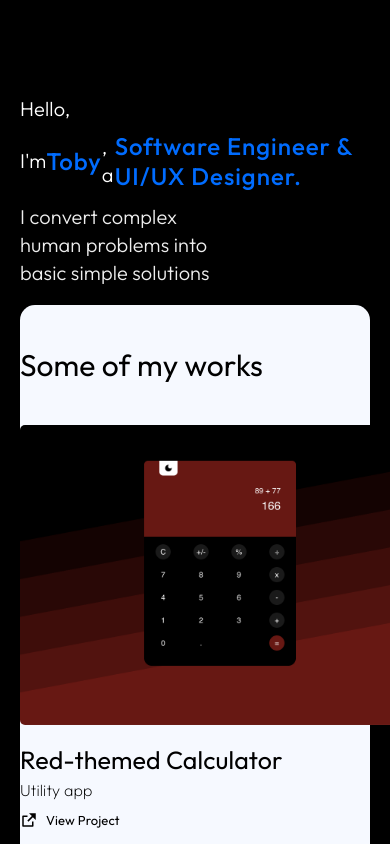
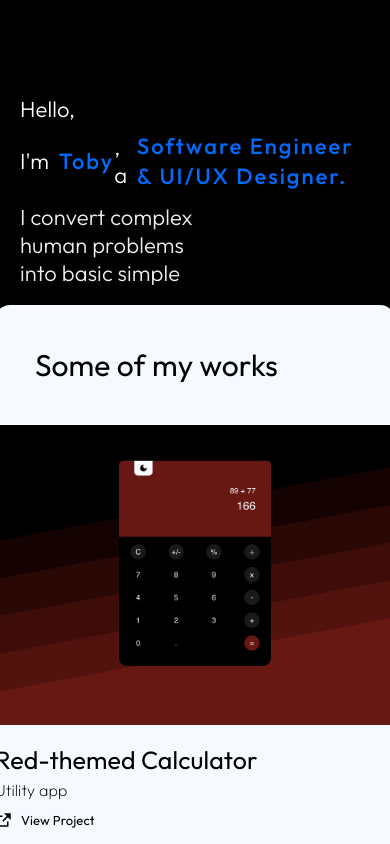
Before and after one commit to tobyoje/my-portfolio, a React (Create React App) app: page / in a window 390 px wide. Shown: the part 1300-2144 px from the top of the page. Built offline with nearby package versions, Linux system fonts and the light colour scheme.

Commit message:
Desktop and tablet styling done

```diff
--- a/src/App.js
+++ b/src/App.js
@@ -6,7 +6,7 @@ import Portfolio from "./pages/Portfolio/Portfolio";
 function App() {
   return (
 
-    <div>
+    <div className="app">
       <BrowserRouter>
         <Routes>
           <Route path="/" element={<Landing />} />
--- a/src/App.scss
+++ b/src/App.scss
@@ -5,11 +5,4 @@
   background-color: black;
   margin: 0;
   padding: 0;
-
-  @include media-desktop {
-    max-width: 1200px;
-    width: 100%;
-
-  }
-
 }
--- a/src/components/Footer/Footer.scss
+++ b/src/components/Footer/Footer.scss
@@ -2,13 +2,30 @@
 
 .footer {
   font-size: 2.4rem;
+  background-color: #006cff;
+  border-radius: 1.5rem;
+
+
+
+  @include media-tablet {
+    width: 680px;
+    padding: 5rem 5rem;
+
+
+  }
 
   @include media-desktop {
-    background-color: #006cff;
+    width: 1100px;
+    max-width: 1350px;
     font-size: 3.2rem;
     letter-spacing: 0.1rem;
+  }
+
+  @include media-widescreen {
+    width: 1300px;
+    max-width: 1300px;
     padding: 5rem 10rem;
-    border-radius: 1.5rem;
+
   }
 
   &__heading {
--- a/src/components/Header/Header.scss
+++ b/src/components/Header/Header.scss
@@ -4,13 +4,32 @@
   padding: 2rem 2rem;
 
   @include media-tablet {
+    width: 600px;
     display: flex;
     justify-content: space-between;
     align-items: center;
-    padding: 0 10rem;
+    padding: 2rem 0;
+  }
+
+  @include media-desktop {
+    width: 1100px;
+    max-width: 1400px;
+    display: flex;
+    justify-content: space-between;
+    align-items: center;
+    padding: 2rem 0;
+  }
+
+  @include media-widescreen {
+    width: 1300px;
+    max-width: 1300px;
   }
 
   &__image {
+    @include media-tablet {
+      width: 10rem;
+    }
+
     @include media-desktop {
       width: 15%;
     }
@@ -19,9 +38,17 @@
   &__menu-container {
     color: white;
     display: flex;
-    font-size: 3rem;
+    font-size: 2rem;
     padding: 2rem 0;
     border-radius: 1.5rem;
+
+    @include media-tablet {
+      font-size: 2.5rem;
+    }
+
+    @include media-desktop {
+      font-size: 3rem;
+    }
 
     li {
       margin: 0 4rem;
@@ -33,38 +60,11 @@
     }
   }
 
-  // &__menu {
-  //   display: flex;
-  //   flex-direction: column;
-  //   justify-content: space-between;
-  //   height: 100vh;
-  //   color: white;
-  //   font-size: 5rem;
-  //   padding: 4rem 10rem;
-
-  //   &--close {
-  //     display: flex;
-  //     justify-content: flex-end;
-  //   }
-
-  //   &--icon {
-  //     width: 5rem;
-  //     animation: pulse 3s infinite;
-
-  //     &:hover {
-  //       animation: none;
-  //     }
-  //   }
-
-  //   &--x{
-  //     width: 7rem;
-  //   }
-  // }
-
   &__menu-items {
     display: flex;
     justify-content: flex-end;
     padding-bottom: 20rem;
+
     li {
       list-style: none;
       margin: 0 3rem;
--- a/src/components/Hero/Hero.scss
+++ b/src/components/Hero/Hero.scss
@@ -6,10 +6,24 @@
   padding: 2rem 0rem;
   color: white;
 
+  @include media-tablet {
+    height: 100vh;
+    padding: 0 0 35rem 0;
+    justify-content: flex-end;
+    width: 600px;
+  }
+
   @include media-desktop {
-    padding: 0 10rem 25rem 10rem;
+    width: 1100px;
+    max-width: 1400px;
+    padding: 0 0 35rem 0;
     height: 100vh;
     justify-content: flex-end;
+  }
+
+  @include media-widescreen {
+    width: 1300px;
+    max-width: 1300px;
   }
 
   &__image {
@@ -23,9 +37,11 @@
     display: flex;
     flex-direction: column;
     padding-top: 5rem;
-    font-size: 2rem;
+    font-size: 2.2rem;
     line-height: 2.8rem;
+
     font-weight: 300;
+
 
     @include media-desktop {
       font-size: 3.2rem;
@@ -44,16 +60,18 @@
   }
 
   &__heading {
-    font-size: 2.4rem;
+    font-size: 2.2rem;
     font-weight: 500;
     line-height: 3rem;
     letter-spacing: 0.1rem;
     color: #006cff;
+    margin-left: 1rem;
+    letter-spacing: 0.2rem;
+
 
     @include media-desktop {
       font-size: 3.5rem;
       letter-spacing: 0.2rem;
-      margin-left: 1rem;
     }
   }
 
--- a/src/components/ProjectList/ProjectList.js
+++ b/src/components/ProjectList/ProjectList.js
@@ -11,6 +11,7 @@ import dash from "../../assets/images/works/dashboard.jpg";
 const ProjectList = () => {
   return (
     <>
+    <div className="projects">
       <div className="project-list" id="projects">
         <h2 className="project-list__heading">Some of my works </h2>
 
@@ -120,6 +121,7 @@ const ProjectList = () => {
           </div>
         </div>
       </div>
+      </div>
     </>
   );
 };
--- a/src/components/ProjectList/ProjectList.scss
+++ b/src/components/ProjectList/ProjectList.scss
@@ -1,6 +1,9 @@
 @use "../../styles/partials/responsive" as *;
 
-
+.projects {
+  display: flex;
+  justify-content: center;
+}
 
 .project-list {
   background-color: #f6f9ff;
@@ -10,34 +13,80 @@
   color: black;
   border-radius: 1.5rem;
 
+  @include media-tablet {
+    width: 680px;
+    padding: 5rem 5rem;
+    margin-bottom: 4rem;
+  }
+
   @include media-desktop {
-    padding: 5rem 10rem;
+    width: 1100px;
+    max-width: 1400px;
+    // padding: 5rem 10rem;
     margin-bottom: 10rem;
+  }
+
+  @include media-widescreen {
+    width: 1300px;
+    max-width: 1300px;
+        padding: 5rem 10rem;
 
   }
 
   &__heading {
+padding-left: 4rem;
     padding-bottom: 5rem;
     font-size: 3rem;
     font-weight: 400;
+
+
+    @include media-desktop {
+      padding-left: 0;
+
+    }
   }
 }
 
 .works-box {
+  display: flex;
+  flex-direction: column;
+  align-items: center;
 
-  display: flex;
-  justify-content: space-between;
-  margin-bottom: 10rem;
+
+  @include media-desktop {
+    flex-direction: row;
+    justify-content: space-between;
+    margin-bottom: 10rem;
+  }
 }
 
-// .work-box {
-// }
+.work-box {
+  margin-bottom: 10rem;
+
+  @include media-desktop {
+    margin-bottom: 0;
+
+  }
+
+
+}
 
 .work-img {
   width: 40rem;
   height: 30rem;
   object-fit: cover;
   border-radius: 0.5rem;
+
+  @include media-tablet {
+    width: 50rem;
+    height: 40rem;
+  }
+
+  @include media-desktop {
+    width: 45rem;
+    height: 35rem;
+
+  }
 }
 
 .work-info__name {
--- a/src/pages/Landing/Landing.scss
+++ b/src/pages/Landing/Landing.scss
@@ -1,77 +1,76 @@
 @use "../../styles/partials/responsive" as *;
 
 .landing {
-  background-color: black;
+  // background-color: black;
   display: flex;
   flex-direction: column;
   padding: 2rem 2rem;
 
   @include media-tablet {
-    padding: 2rem 6rem;
+    align-items: center;
+    padding: 2rem 6rem 4rem 6rem;
   }
 
   @include media-desktop {
-
-
-
+    align-items: center;
     padding: 4rem 10rem;
   }
 }
 
-.header {
-  padding: 2rem 2rem;
+// .header {
+//   padding: 2rem 2rem;
 
-  @include media-tablet {
-    display: flex;
-    justify-content: space-between;
-    align-items: center;
-    padding: 0 10rem;
-  }
+//   @include media-tablet {
+//     display: flex;
+//     justify-content: space-between;
+//     align-items: center;
+//     padding: 0 10rem;
+//   }
 
-  &__image {
-    @include media-desktop {
-      width: 15%;
-    }
-  }
+//   &__image {
+//     @include media-desktop {
+//       width: 15%;
+//     }
+//   }
 
-  &__menu {
-    display: flex;
-    flex-direction: column;
-    justify-content: space-between;
-    height: 100vh;
-    color: white;
-    font-size: 5rem;
-    padding: 4rem 10rem;
+//   &__menu {
+//     display: flex;
+//     flex-direction: column;
+//     justify-content: space-between;
+//     height: 100vh;
+//     color: white;
+//     font-size: 5rem;
+//     padding: 4rem 10rem;
 
-    &--close {
-      display: flex;
-      justify-content: flex-end;
-    }
+//     &--close {
+//       display: flex;
+//       justify-content: flex-end;
+//     }
 
-    &--icon {
-      width: 5rem;
-      animation: pulse 3s infinite;
+//     &--icon {
+//       width: 5rem;
+//       animation: pulse 3s infinite;
 
-      &:hover {
-        animation: none;
-      }
-    }
+//       &:hover {
+//         animation: none;
+//       }
+//     }
 
-    &--x {
-      width: 7rem;
-    }
-  }
+//     &--x {
+//       width: 7rem;
+//     }
+//   }
 
-  &__menu-items {
-    display: flex;
-    justify-content: flex-end;
-    padding-bottom: 20rem;
-    li {
-      list-style: none;
-      margin: 0 3rem;
-    }
-  }
-}
+//   &__menu-items {
+//     display: flex;
+//     justify-content: flex-end;
+//     padding-bottom: 20rem;
+//     li {
+//       list-style: none;
+//       margin: 0 3rem;
+//     }
+//   }
+// }
 
 @keyframes pulse {
   0% {
--- a/src/styles/partials/_responsive.scss
+++ b/src/styles/partials/_responsive.scss
@@ -1,5 +1,6 @@
 $tablet-breakpoint: 768px;
 $desktop-breakpoint: 1280px;
+$widescreen-breakpoint: 1920px;
 
 @mixin media-tablet {
   @media (min-width: $tablet-breakpoint) {
@@ -12,3 +13,9 @@ $desktop-breakpoint: 1280px;
     @content;
   }
 }
+
+@mixin media-widescreen {
+  @media (min-width: $widescreen-breakpoint) {
+    @content;
+  }
+}
```
